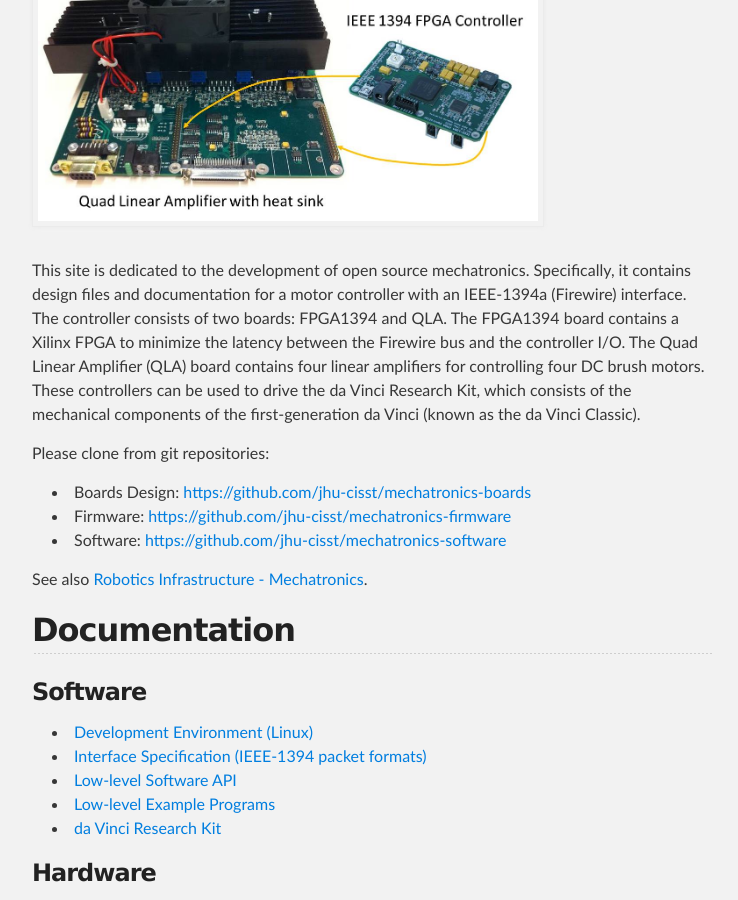
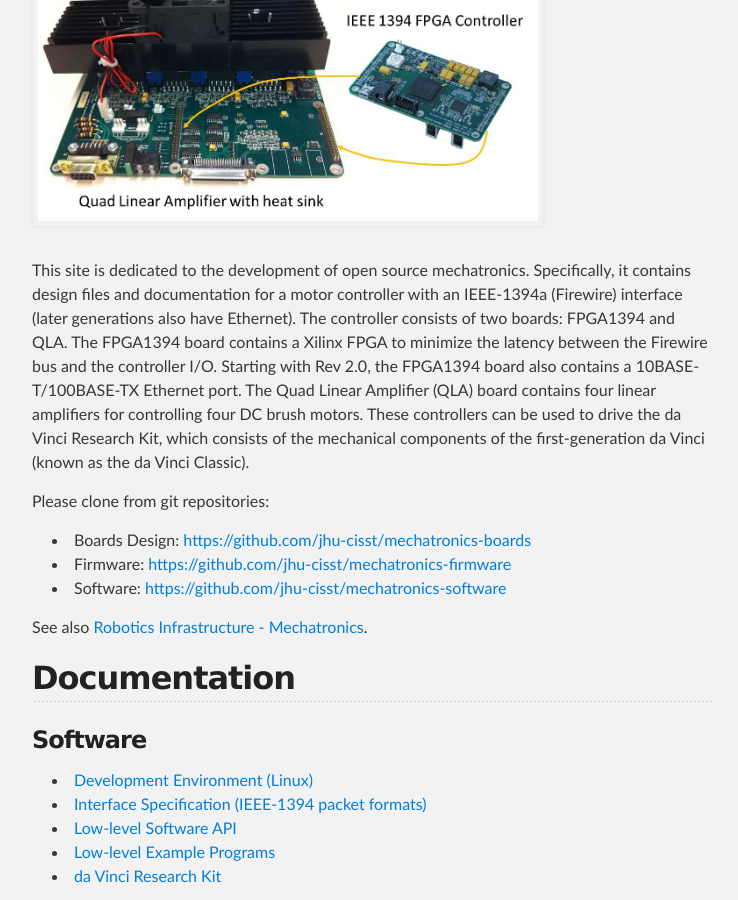
Before and after one commit to jhu-cisst/mechatronics, a Jekyll site: the page built from index.md, in a window 1280 px wide and 900 px high, scrolled down 383 px. Shown: the whole window, without its empty margins (268-1006 px from the left). Built offline with Jekyll 4.4.1, drawn with Linux system fonts in a browser that asks for light colours; Markdown is read by kramdown in place of the engine named in the settings.

Commit message:
Added note about Ethernet interface

```diff
--- a/index.md
+++ b/index.md
@@ -8,7 +8,7 @@
 <!-- pic here -->
 <img src="./images/FirewireController.jpg" alt="FirewireController" style="width: 500px;"/>
 
-This site is dedicated to the development of open source mechatronics. Specifically, it contains design files and documentation for a motor controller with an IEEE-1394a (Firewire) interface. The controller consists of two boards: FPGA1394 and QLA. The FPGA1394 board contains a Xilinx FPGA to minimize the latency between the Firewire bus and the controller I/O. The Quad Linear Amplifier (QLA) board contains four linear amplifiers for controlling four DC brush motors. These controllers can be used to drive the da Vinci Research Kit, which consists of the mechanical components of the first-generation da Vinci (known as the da Vinci Classic).
+This site is dedicated to the development of open source mechatronics. Specifically, it contains design files and documentation for a motor controller with an IEEE-1394a (Firewire) interface (later generations also have Ethernet). The controller consists of two boards: FPGA1394 and QLA. The FPGA1394 board contains a Xilinx FPGA to minimize the latency between the Firewire bus and the controller I/O. Starting with Rev 2.0, the FPGA1394 board also contains a 10BASE-T/100BASE-TX Ethernet port. The Quad Linear Amplifier (QLA) board contains four linear amplifiers for controlling four DC brush motors. These controllers can be used to drive the da Vinci Research Kit, which consists of the mechanical components of the first-generation da Vinci (known as the da Vinci Classic).
 
 Please clone from git repositories:
  - Boards Design: [https://github.com/jhu-cisst/mechatronics-boards](https://github.com/jhu-cisst/mechatronics-boards)
```
